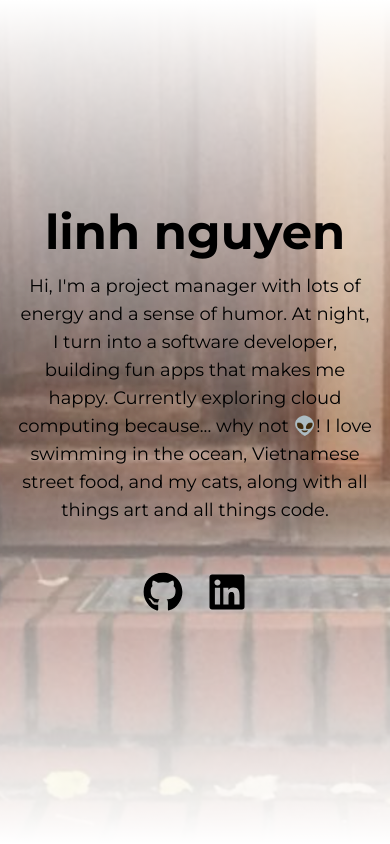
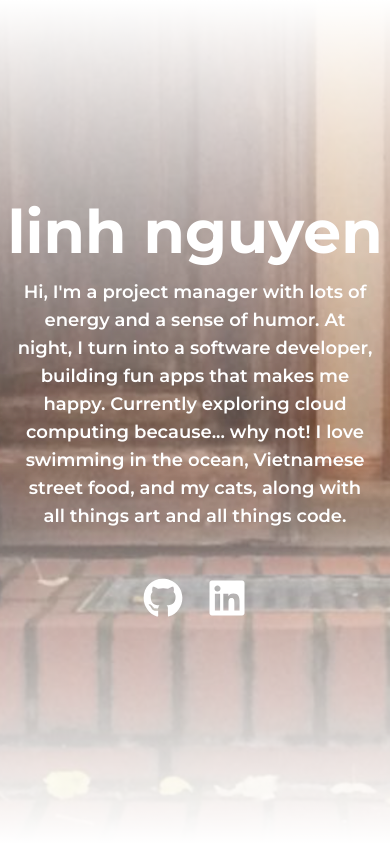
Before and after one commit to jakuzzibubbles/portfolio-white, a React (Vite) app: page / in a window 390 px wide. Shown: the top 844 px of the page. Built offline with nearby package versions, Linux system fonts and the light colour scheme.

Commit message:
Update Hero component
- Refactored the Hero component to improve readability and maintainability
- Updated styles for better responsiveness
- Fixed a bug related to the display of the hero image

```diff
--- a/src/components/Hero.jsx
+++ b/src/components/Hero.jsx
@@ -19,14 +19,14 @@ const Hero = () => {
 
       <div className="absolute inset-0 bg-gradient-to-b from-white via-transparent to-white pointer-events-none"></div>
 
-      <div className="relative z-10 relative flex flex-col items-center justify-center text-black min-h-screen text-center">
-        <h1 className="text-5xl font-bold mb-4">linh nguyen</h1>
+      <div className="relative z-10 relative flex flex-col items-center justify-center text-white min-h-screen text-center">
+        <h1 className="text-6xl font-bold mb-4">linh nguyen</h1>
         <div className="max-w-3xl px-4">
-          <p className="text-lg mb-8">
+          <p className="text-lg font-semibold mb-8">
             Hi, I&apos;m a project manager with lots of energy and a sense of
             humor. At night, I turn into a software developer, building fun apps
             that makes me happy. Currently exploring cloud computing because...
-            why not 👽! I love swimming in the ocean, Vietnamese street food,
+            why not! I love swimming in the ocean, Vietnamese street food,
             and my cats, along with all things art and all things code.
           </p>
         </div>
@@ -36,14 +36,14 @@ const Hero = () => {
             target="_blank"
             rel="noopener noreferrer"
           >
-            <FaGithub size={40} />
+            <FaGithub size={40} className="hover:text-black" />
           </a>
           <a
             href="https://www.linkedin.com/in/jakuzzi263/"
             target="_blank"
             rel="noopener noreferrer"
           >
-            <FaLinkedin size={40} />
+            <FaLinkedin size={40} className="hover:text-black" />
           </a>
         </div>
       </div>
```
